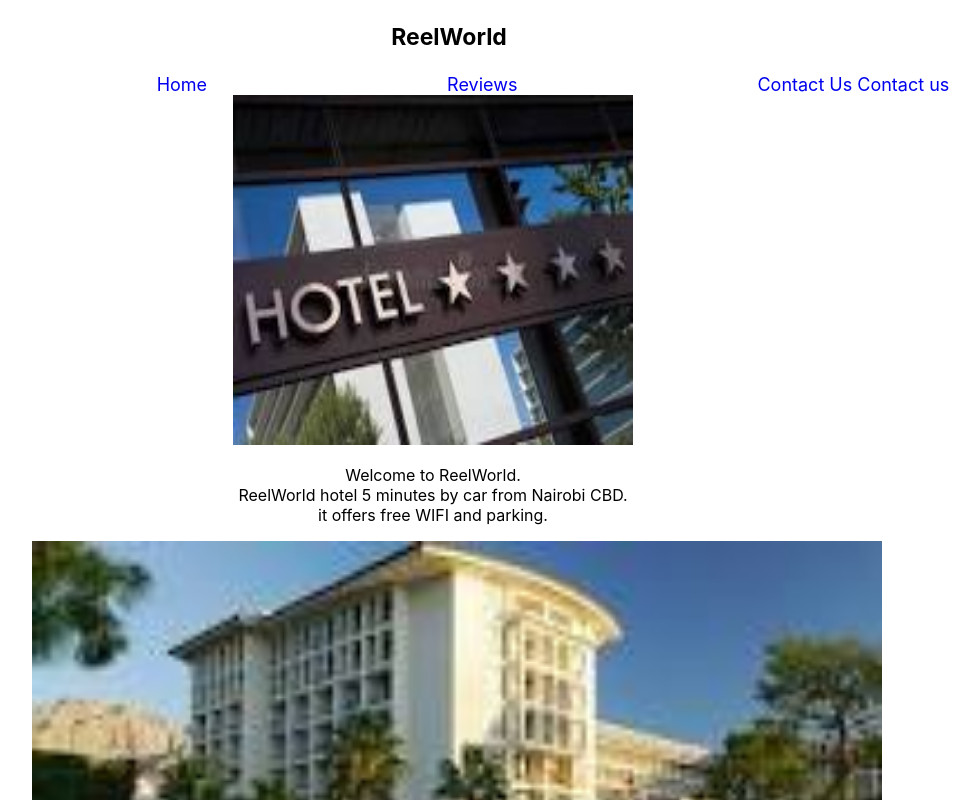
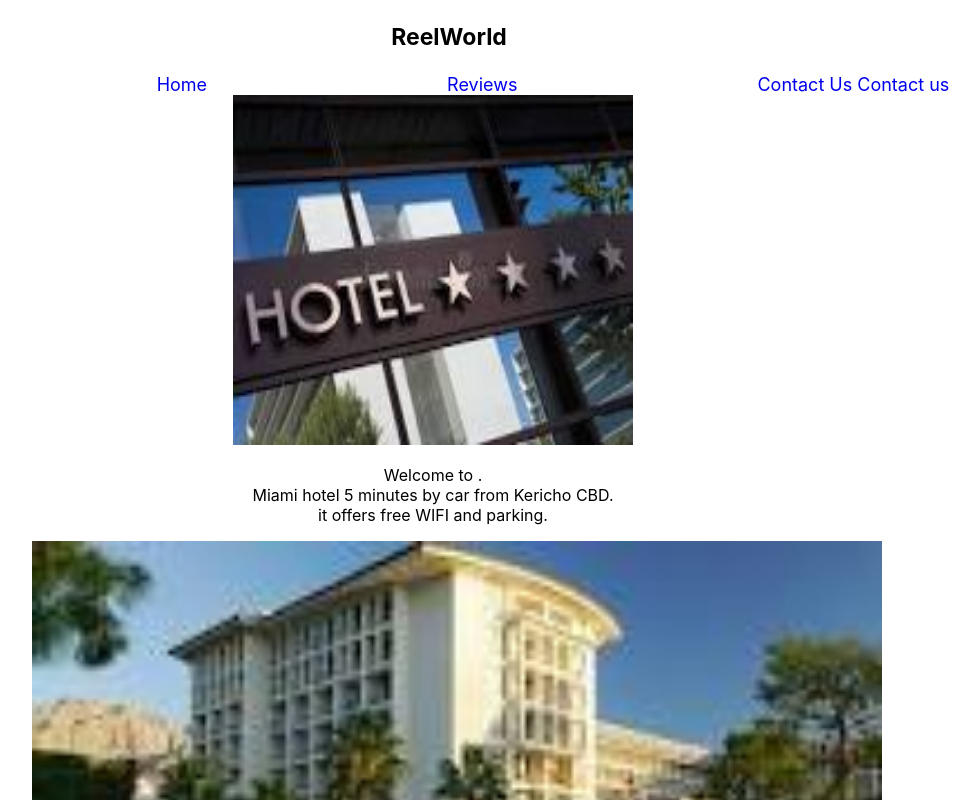
Before and after one commit to NickieMoi/Frontend, a React (Create React App) app in the folder my-app-frontend/: page / in a window 1280 px wide. Shown: the top 800 px of the page, without its empty margins (207-1187 px from the left). Built offline with nearby package versions, Linux system fonts and the light colour scheme.

Commit message:
imports the react

```diff
--- a/my-app-frontend/src/components/Home.js
+++ b/my-app-frontend/src/components/Home.js
@@ -1,21 +1,21 @@
-import React, { useState, useEffect } from 'react'
+import React from 'react'
 import hotel from "./hotel1.jpeg"
 import hotel2 from "./hotel2.jpeg"
 function Home() {
-    const [hotels, setHotels] = useState([]);
+    // const [hotels, setHotels] = useState([]);
     return (
         <div className='bg-page'>
           <div className='intro'>
           <div className='p-home'>
             <img src={hotel2} alt="hotel2" className='hotel2' style={{width: "400px", height: "350px"}}/>
-            <p>Welcome to ReelWorld. <br></br>ReelWorld hotel 5 minutes by car from Nairobi CBD. <br></br>it offers free WIFI and parking.</p>
+            <p>Welcome to . <br></br>Miami hotel 5 minutes by car from Kericho CBD. <br></br>it offers free WIFI and parking.</p>
           </div>
           <div>
           <img src={hotel} alt="hotel1" className="hotel1" style={{width: "850px", height: "600px", marginLeft: "3rem"}}/>
             <img src={hotel} alt="hotel1" className="hotel1" style={{width: "850px", height: "600px", marginLeft: "3rem"}}/>
           </div>
           </div>
-            <header>
+            {/* <header>
               { hotels.map((hotel) => (
                   <ol id={hotel.id} key={hotel.id} >
                   <p>Name: {hotel.name}</p>
@@ -23,7 +23,7 @@ function Home() {
                   <p>Price: {hotel.price}</p>
                   </ol>
               ))}
-            </header>
+            </header> */}
         </div>
       )
     }
```
